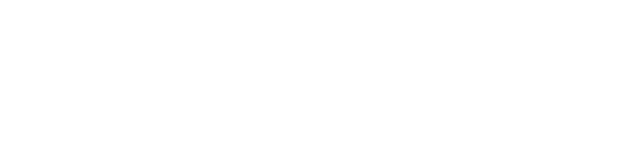
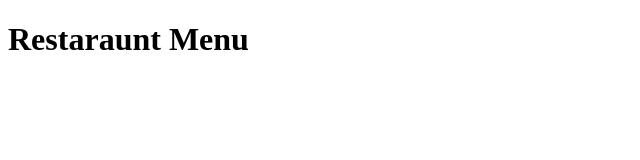
Before and after one commit to adikiwi/restaraunt-menu-team1, a plain HTML site: page index.html in a window 1280 px wide. Shown: the whole page, without its empty margins (0-640 px from the left). Drawn offline with Linux system fonts and the light colour scheme.

Commit message:
Adilets first commit

```diff
--- a/index.html
+++ b/index.html
@@ -8,8 +8,7 @@
     <title>Restaraunt Menu</title>
 </head>
 <body>
-
-
+    <h1>Restaraunt Menu</h1>
 
 
     <script src="./js/main.js"></script>
```
